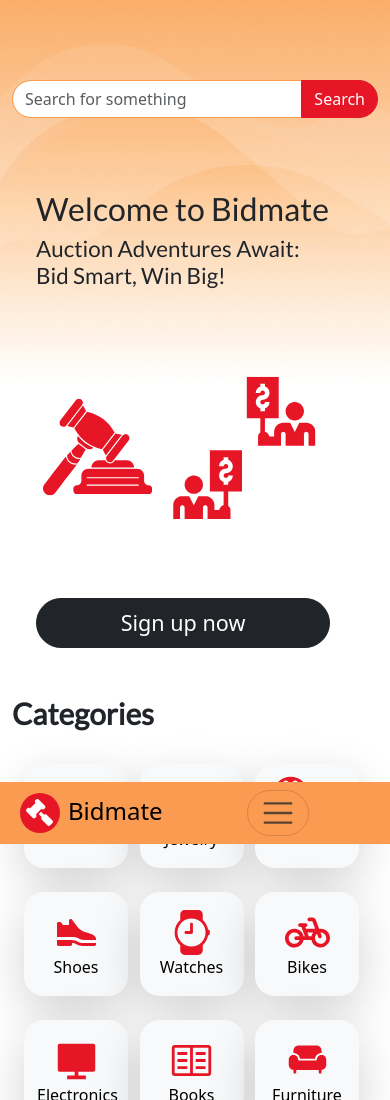
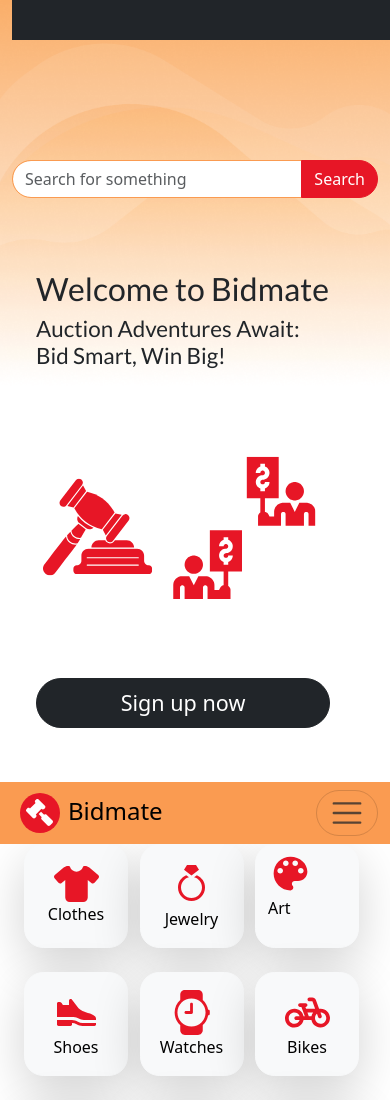
Before and after one commit to ellie489/Semester-project-2, a website: page index.html in a window 390 px wide. Shown: the top 1100 px of the page. Drawn offline with nearby package versions, Linux system fonts and the light colour scheme.

Commit message:
Styles credit banner

```diff
--- a/src/scss/styles.scss
+++ b/src/scss/styles.scss
@@ -51,7 +51,7 @@
 }
 
 main {
-  padding-top: 5rem;
+  padding-top: 10rem;
   padding-bottom: 5rem;
 }
 .login-form, .register-form, .bid-container, .listing-container {
@@ -80,7 +80,21 @@
   background-color: rgba(0, 0, 0, 0.5); /* Adjust the alpha value for transparency */
   z-index: 1000; /* Make sure it's above other content */
 }
+
+#banner {
+  position: fixed;
+    top: 68px; /* Adjust the height of your navbar */
+    width: 100%;
+    height: 2.5rem;
+    font-weight: bold;
+    text-align: center;
+}
+  #banner p {
+    margin-top: 0.5rem;
+  }
+
 @media (min-width: 1024px) {
+
 
 .header {
   background: rgba(255, 255, 255, 0.8);
@@ -136,6 +150,7 @@
   .container.profile {
     flex-direction: column;
   }
+
 }
 @media (max-width:  768px) {
     .navbar {
@@ -163,4 +178,14 @@
     width: 120px;
     height: 120px;
   }
+  #banner {
+    position: fixed;
+      top: auto;
+      top: 0;
+      padding: 10px;
+      height: 2.5rem;
+  }
+  #banner p {
+    margin-top: 0;
+  }
 }
```
Also changed, not shown: dist/css/styles.css, 1 other file.
